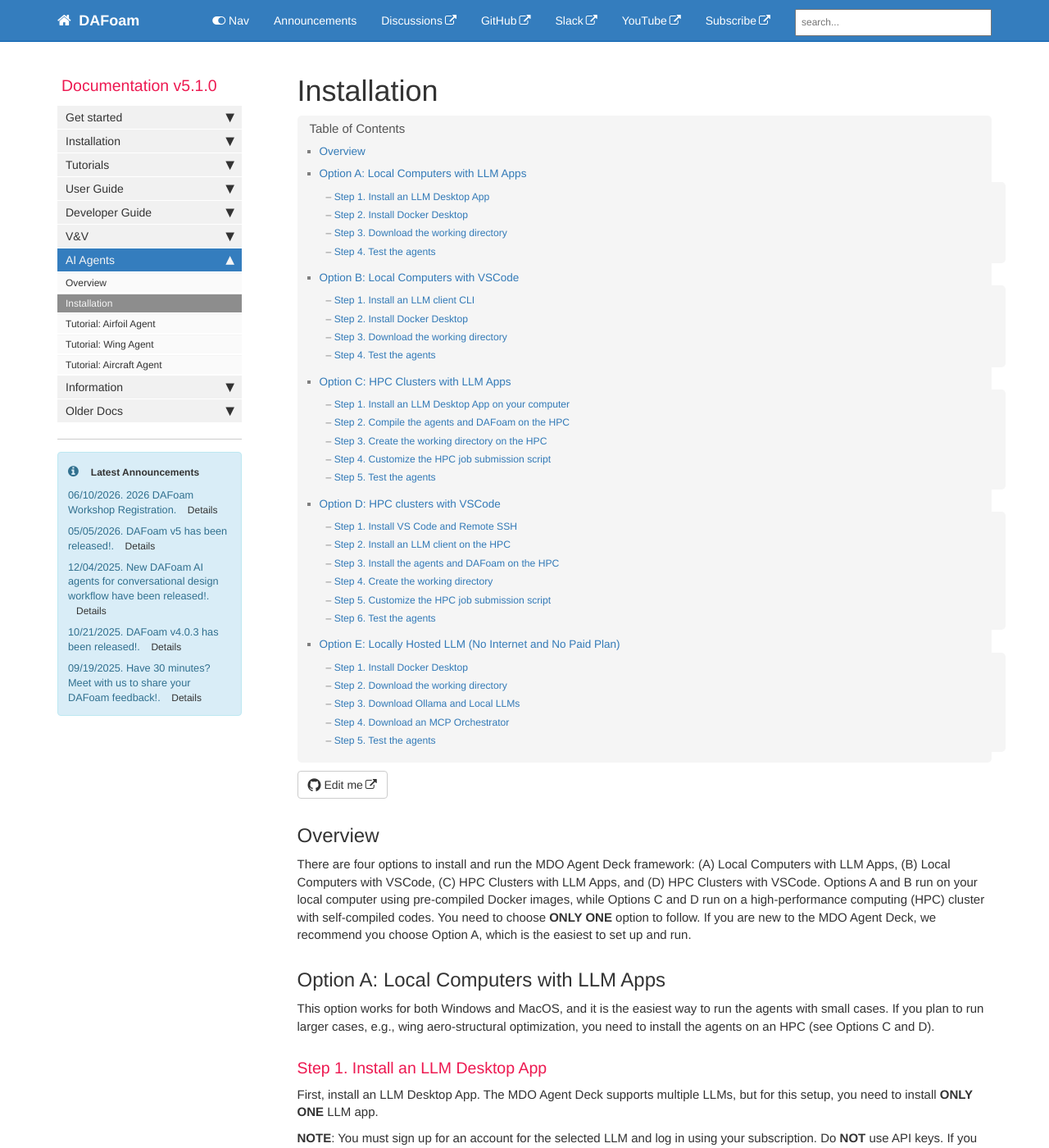
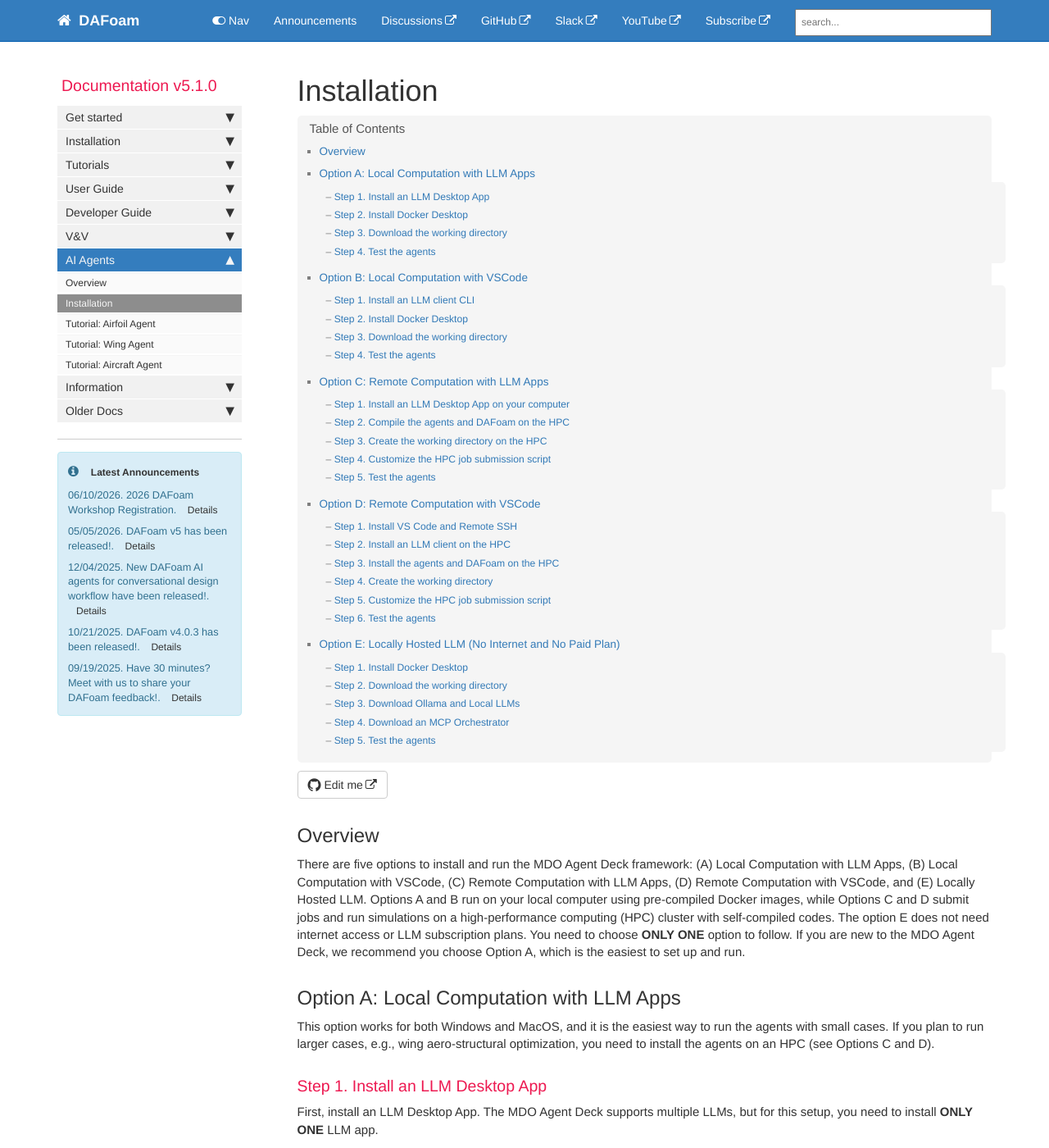
Before and after one commit to DAFoam/DAFoam.github.io, a Jekyll site: the page built from pages/mydoc/mydoc_ai_agent_installation.md, in a window 1280 px wide and 1400 px high. Shown: the whole window at 82% size. Built offline with Jekyll 4.4.1, drawn with Linux system fonts in a browser that asks for light colours; comment, search, counter and statistics services are not loaded; some of the changed text lies outside the part shown.

Commit message:
content update

```diff
--- a/pages/mydoc/mydoc_ai_agent_installation.md
+++ b/pages/mydoc/mydoc_ai_agent_installation.md
@@ -9,9 +9,9 @@ folder: mydoc
 
 ## Overview
 
-There are four options to install and run the MDO Agent Deck framework: (A) Local Computers with LLM Apps, (B) Local Computers with VSCode, (C) HPC Clusters with LLM Apps, and (D) HPC Clusters with VSCode. Options A and B run on your local computer using pre-compiled Docker images, while Options C and D run on a high-performance computing (HPC) cluster with self-compiled codes. You need to choose **ONLY ONE** option to follow. If you are new to the MDO Agent Deck, we recommend you choose Option A, which is the easiest to set up and run.
+There are five options to install and run the MDO Agent Deck framework: (A) Local Computation with LLM Apps, (B) Local Computation with VSCode, (C) Remote Computation with LLM Apps, (D) Remote Computation with VSCode, and (E) Locally Hosted LLM. Options A and B run on your local computer using pre-compiled Docker images, while Options C and D submit jobs and run simulations on a high-performance computing (HPC) cluster with self-compiled codes. The option E does not need internet access or LLM subscription plans. You need to choose **ONLY ONE** option to follow. If you are new to the MDO Agent Deck, we recommend you choose Option A, which is the easiest to set up and run.
 
-## Option A: Local Computers with LLM Apps
+## Option A: Local Computation with LLM Apps
 
 This option works for both Windows and MacOS, and it is the easiest way to run the agents with small cases. If you plan to run larger cases, e.g., wing aero-structural optimization, you need to install the agents on an HPC (see Options C and D).
 
@@ -105,7 +105,7 @@ Fig. An example of the Codex interface
 </div>
 
 
-## Option B: Local Computers with VSCode
+## Option B: Local Computation with VSCode
 
 Option B also supports both Windows and MacOS, and it relies on VSCode and LLM command-line interface (CLI) instead of LLM Desktop Apps. Compared with Option A, Option B has a built-in interface for case file management, which allows you to quickly visualize case log files, figures, etc, and it also has a unified interface across different LLM models; however, it requires a few additional steps for installation.
 
@@ -176,7 +176,7 @@ agent --yolo
 Fig. An example of the VS Code interface for Codex. Other LLMs have similar interfaces
 </div>
 
-## Option C: HPC Clusters with LLM Apps
+## Option C: Remote Computation with LLM Apps
 
 This Option is for running large-scale cases on an HPC cluster. Currently only Claude Desktop App supports remote HPC connection.
 
@@ -238,7 +238,7 @@ During agent execution, you may be asked for permission multiple times. To skip
 </div>
 </div>
 
-## Option D: HPC clusters with VSCode
+## Option D: Remote Computation with VSCode
 
 This option is for running large-scale cases on an HPC cluster. Option D is similar to Option C, except that it uses VSCode as the interface to the HPC. Compared with the Claude Desktop App, VSCode allows you to run agents and view files in the case folder simultaneously.
 
```
